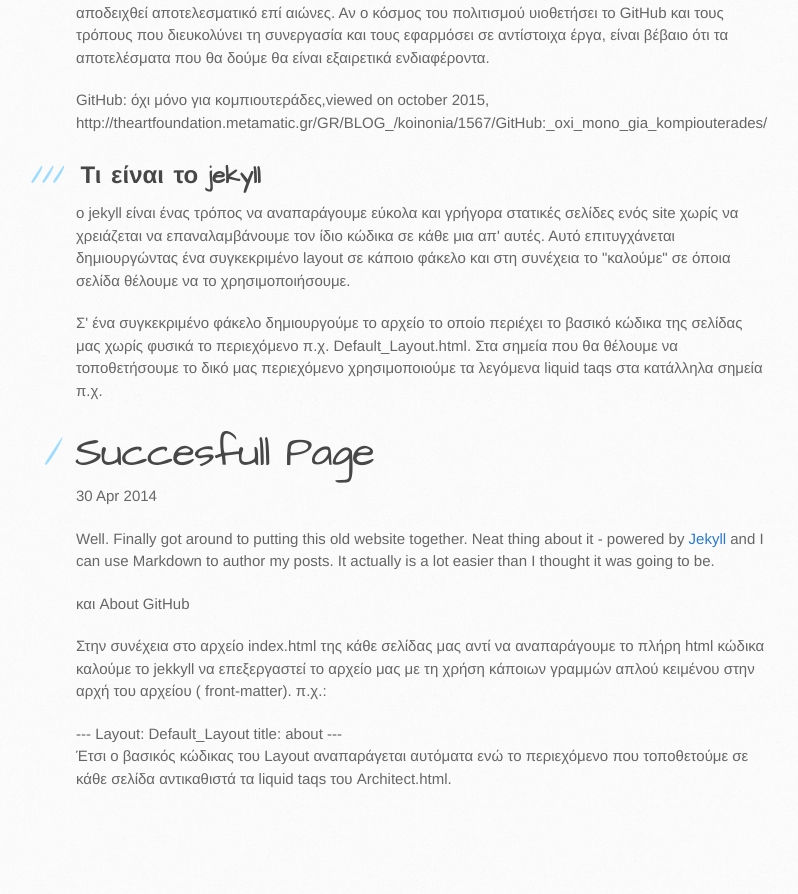
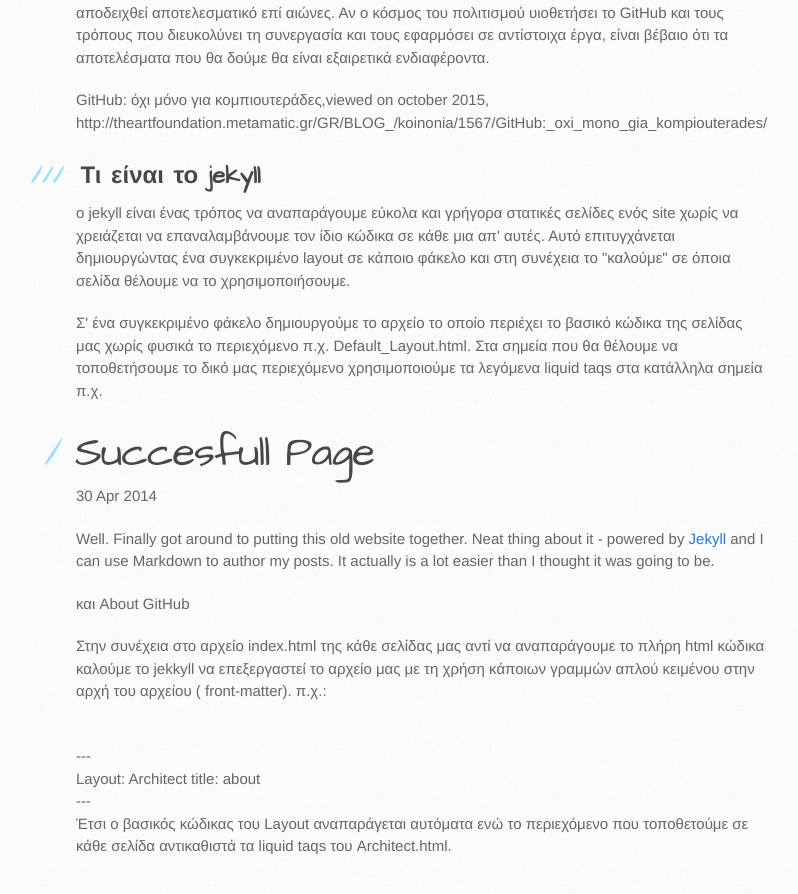
Before and after one commit to tsakof/tsakof.github.io, a Jekyll site: the page built from CV/index.html, in a window 1280 px wide and 900 px high, scrolled down 802 px. Shown: the top 894 px of the window, without its empty margins (94-892 px from the left). Built offline with Jekyll 4.4.1, drawn with Linux system fonts in a browser that asks for light colours; before the commit the page ends 1635 px from its top, so only the background shows below that.

Commit message:
Update index.html

```diff
--- a/CV/index.html
+++ b/CV/index.html
@@ -25,8 +25,9 @@ title: About GitHub
 <p>Στην συνέχεια στο αρχείο index.html της κάθε σελίδας μας αντί να αναπαράγουμε το πλήρη html κώδικα καλούμε το jekkyll να επεξεργαστεί το αρχείο μας με τη χρήση κάποιων γραμμών απλού κειμένου στην αρχή του αρχείου ( front-matter). π.χ.:</p>
 
 
----
-Layout: Default_Layout
+<br>---</br>
+Layout: Architect
+
 title: about
----
+<br>---</br>
 <p>Έτσι ο βασικός κώδικας του Layout αναπαράγεται αυτόματα ενώ το περιεχόμενο που τοποθετούμε σε κάθε σελίδα αντικαθιστά τα liquid taqs του Architect.html.</p>
```
